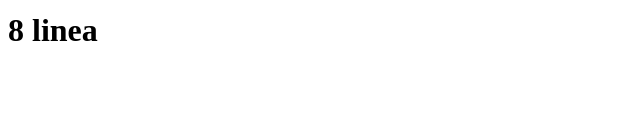
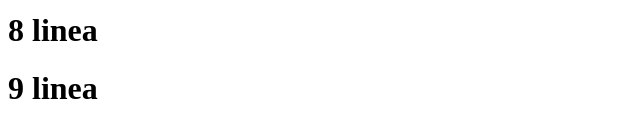
Before and after one commit to reynaldo200118/class1, a plain HTML site: page index.html in a window 1280 px wide. Shown: the part 419-556 px from the top of the page, without its empty margins (0-640 px from the left). Drawn offline with Linux system fonts and the light colour scheme.

Commit message:
9 commit

```diff
--- a/index.html
+++ b/index.html
@@ -14,6 +14,7 @@
     <h1>6 linea</h1>
     <h1>7 linea</h1>
     <h1>8 linea</h1>
+    <h1>9 linea</h1>
 
 </body>
 </html>
```
